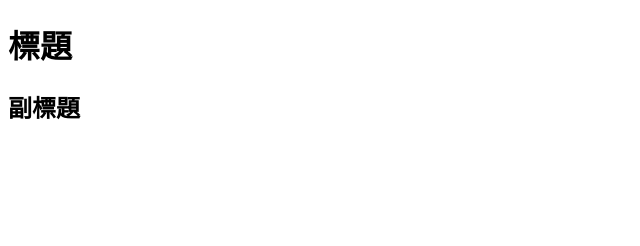
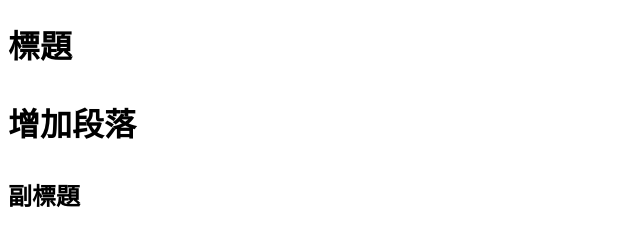
Before and after one commit to Billy-Ti/git-test, a plain HTML site: page index.html in a window 1280 px wide. Shown: the whole page, without its empty margins (0-640 px from the left). Drawn offline with Linux system fonts and the light colour scheme.

Commit message:
增加標題段落

```diff
--- a/index.html
+++ b/index.html
@@ -11,6 +11,7 @@
 <body>
     <h1 class="logo">
         標題
+        <p>增加段落</p>
     </h1>
 
     <h2>副標題</h2>
```
